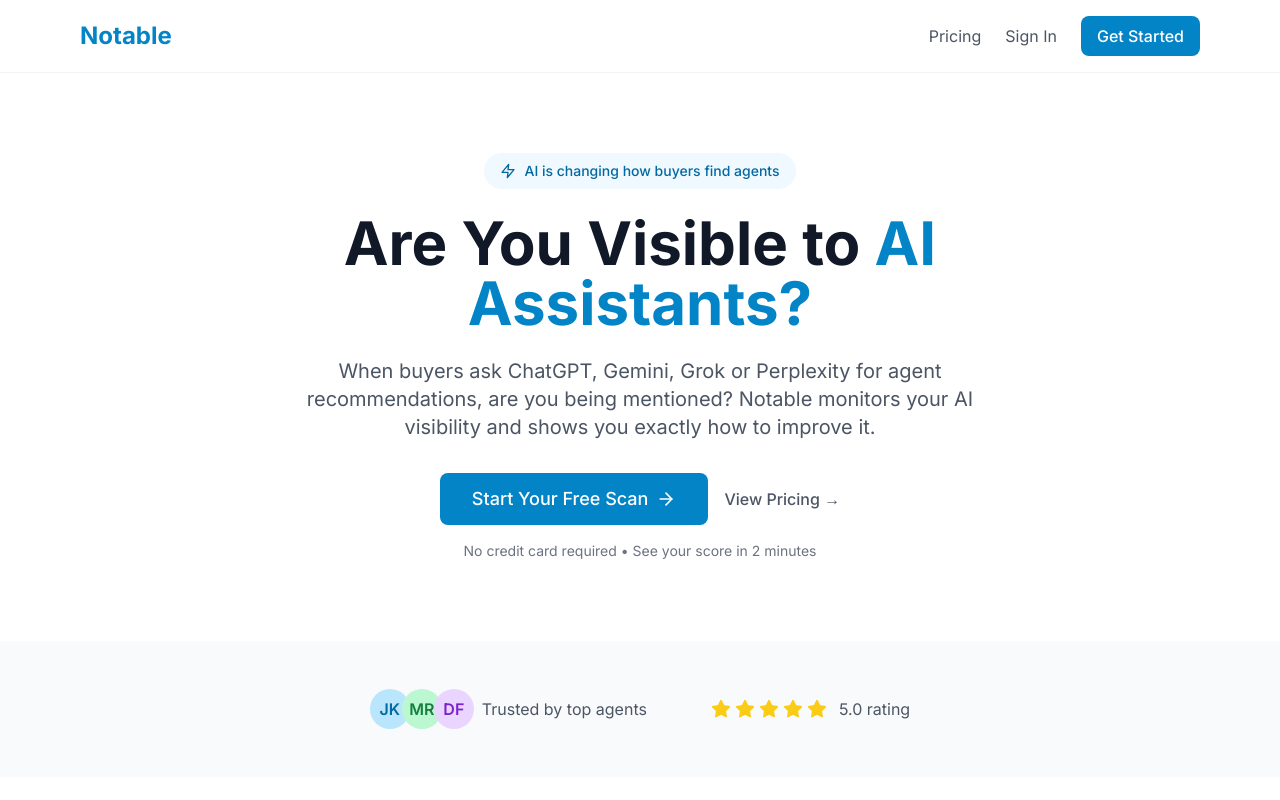
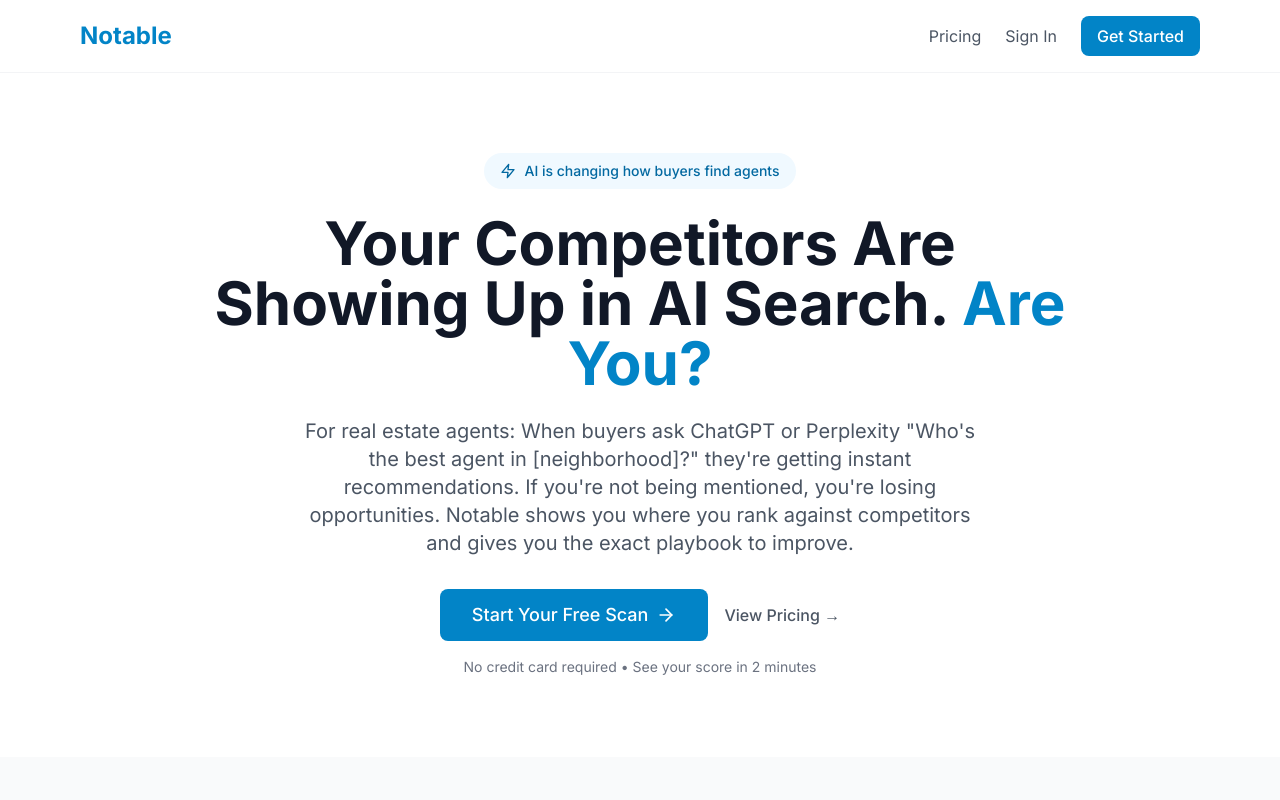
Before and after one commit to natewoverbey-hash/notable, a Next.js app: page / in a window 1280 px wide. Shown: the top 800 px of the page. Built offline with nearby package versions, Linux system fonts and the light colour scheme.

Commit message:
Updated Hero

```diff
--- a/src/app/page.tsx
+++ b/src/app/page.tsx
@@ -32,12 +32,12 @@ export default function HomePage() {
             AI is changing how buyers find agents
           </div>
           <h1 className="text-5xl md:text-6xl font-bold text-gray-900 mb-6 leading-tight">
-            Are You Visible to <span className="text-notable-600">AI Assistants?</span>
+            Your Competitors Are Showing Up in AI Search.  <span className="text-notable-600">Are You?</span>
           </h1>
           <p className="text-xl text-gray-600 mb-8 max-w-2xl mx-auto">
-            When buyers ask ChatGPT, Gemini, Grok or Perplexity for agent recommendations,
-            are you being mentioned? Notable monitors your AI visibility and shows you
-            exactly how to improve it.
+            For real estate agents: When buyers ask ChatGPT or Perplexity "Who's the best agent in [neighborhood]?"
+            they're getting instant recommendations. If you're not being mentioned, you're losing opportunities.
+            Notable shows you where you rank against competitors and gives you the exact playbook to improve.
           </p>
           <div className="flex flex-col sm:flex-row items-center justify-center gap-4">
             <Link href="/sign-up" className="btn-primary text-lg px-8 py-3 inline-flex items-center gap-2">
```
